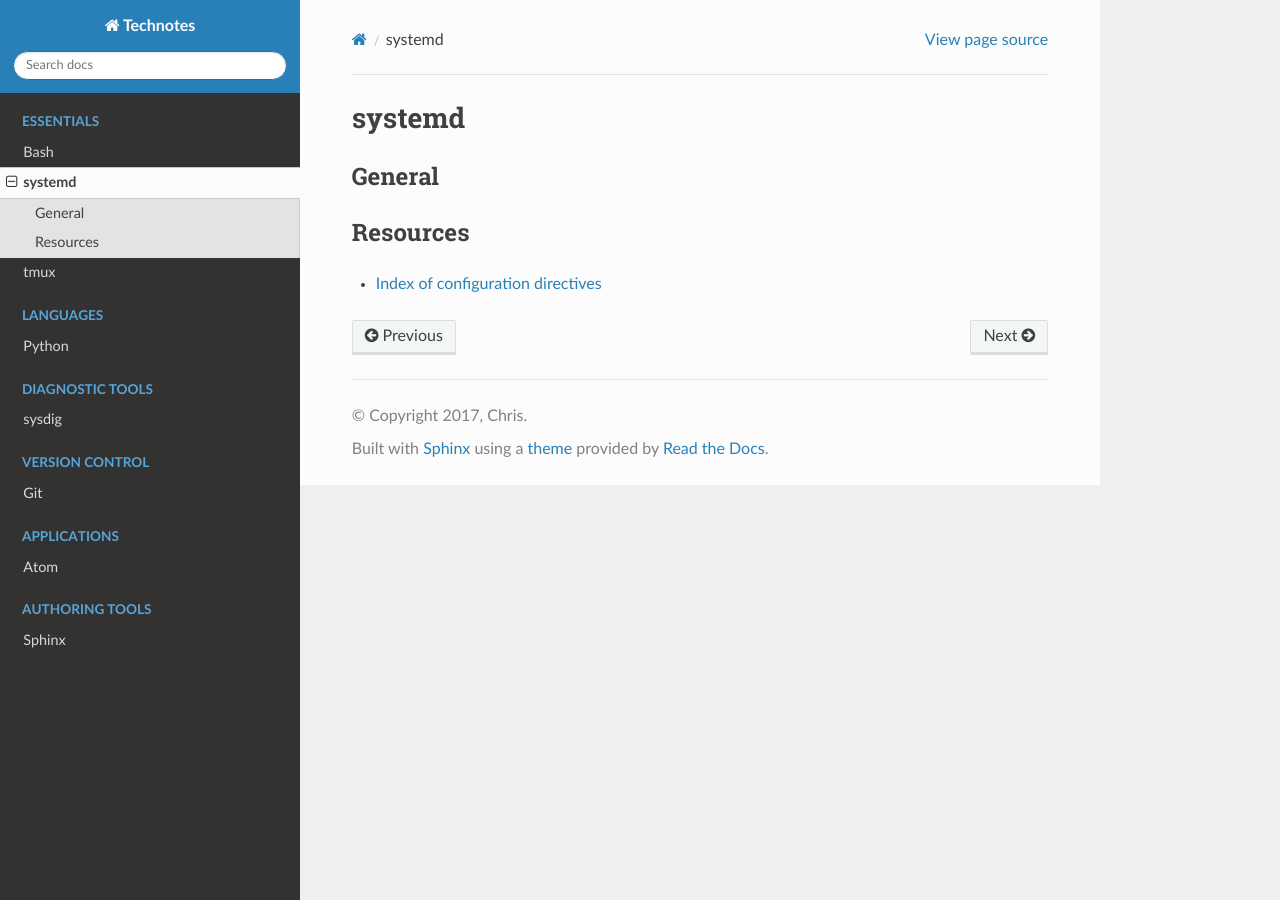
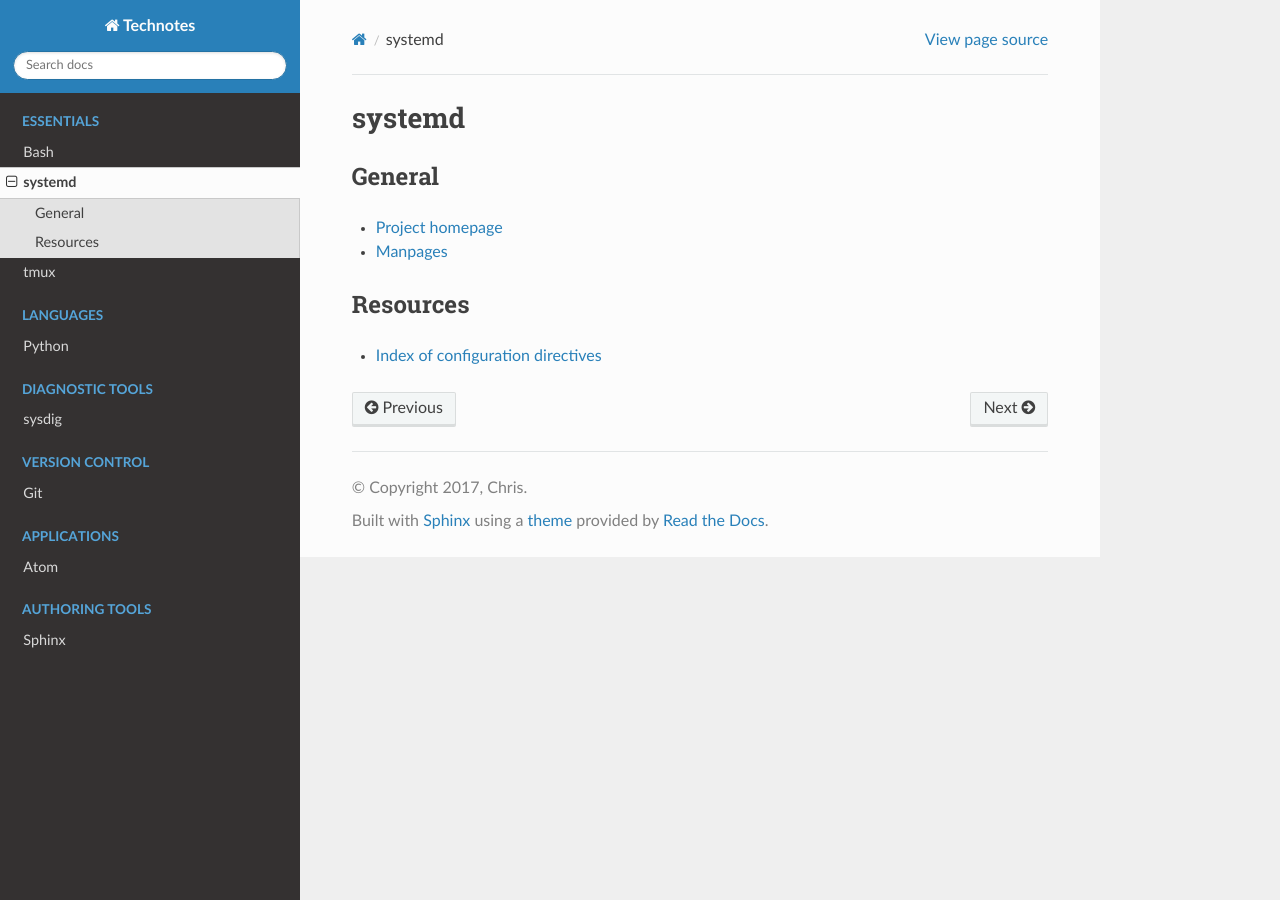
Before and after one commit to heterotopian/technotes, a Sphinx documentation site: the page built from source/systemd.rst, in a window 1280 px wide. Built offline with Sphinx 7.4.7 and the Read the Docs theme 2.0.0, drawn with Linux system fonts in a browser that asks for light colours.

Commit message:
Minor changes

```diff
--- a/source/systemd.rst
+++ b/source/systemd.rst
@@ -4,9 +4,11 @@
 systemd
 =======
 
-
 General
 =======
+
+- `Project homepage <https://www.freedesktop.org/wiki/Software/systemd/>`_
+- `Manpages <http://0pointer.de/public/systemd-man/>`_
 
 
 Resources
--- a/source/tmux.rst
+++ b/source/tmux.rst
@@ -9,6 +9,8 @@ tmux
 General
 =======
 
+- `Project homepage <https://tmux.github.io/>`_
+
 
 Resources
 =========
```
